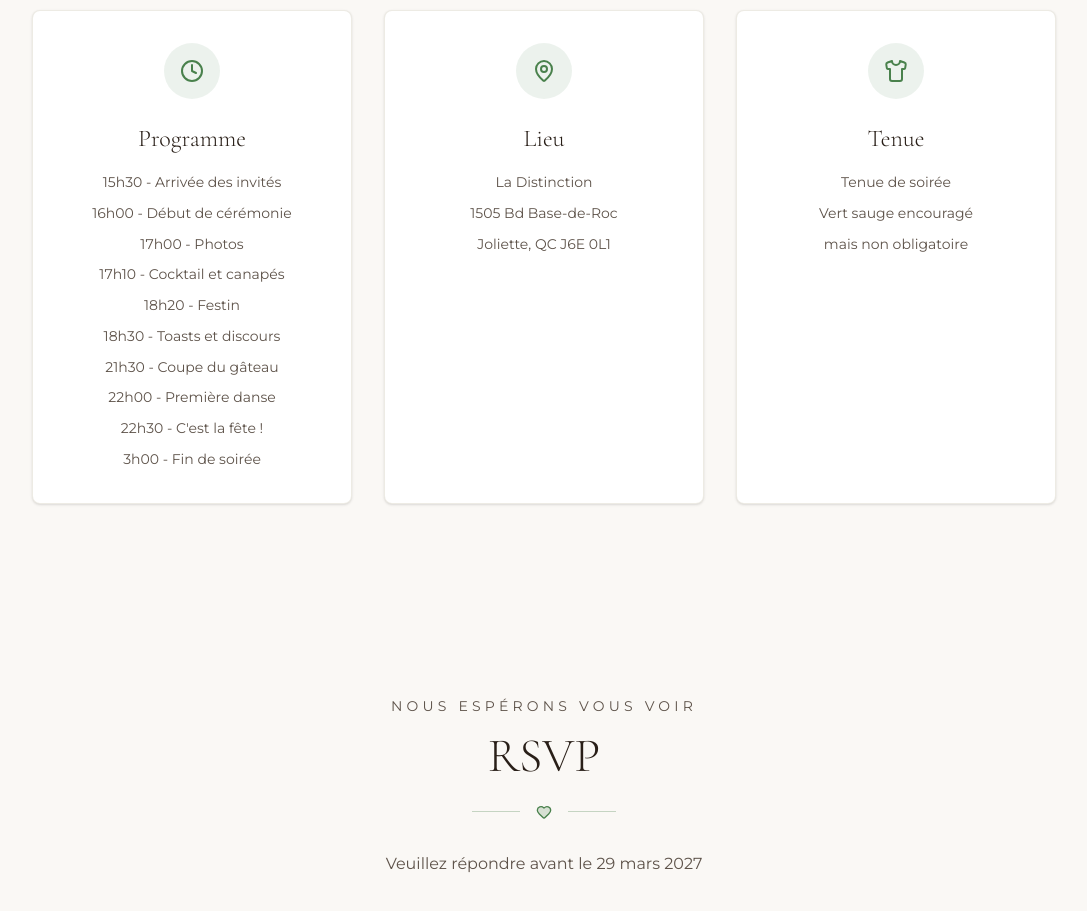
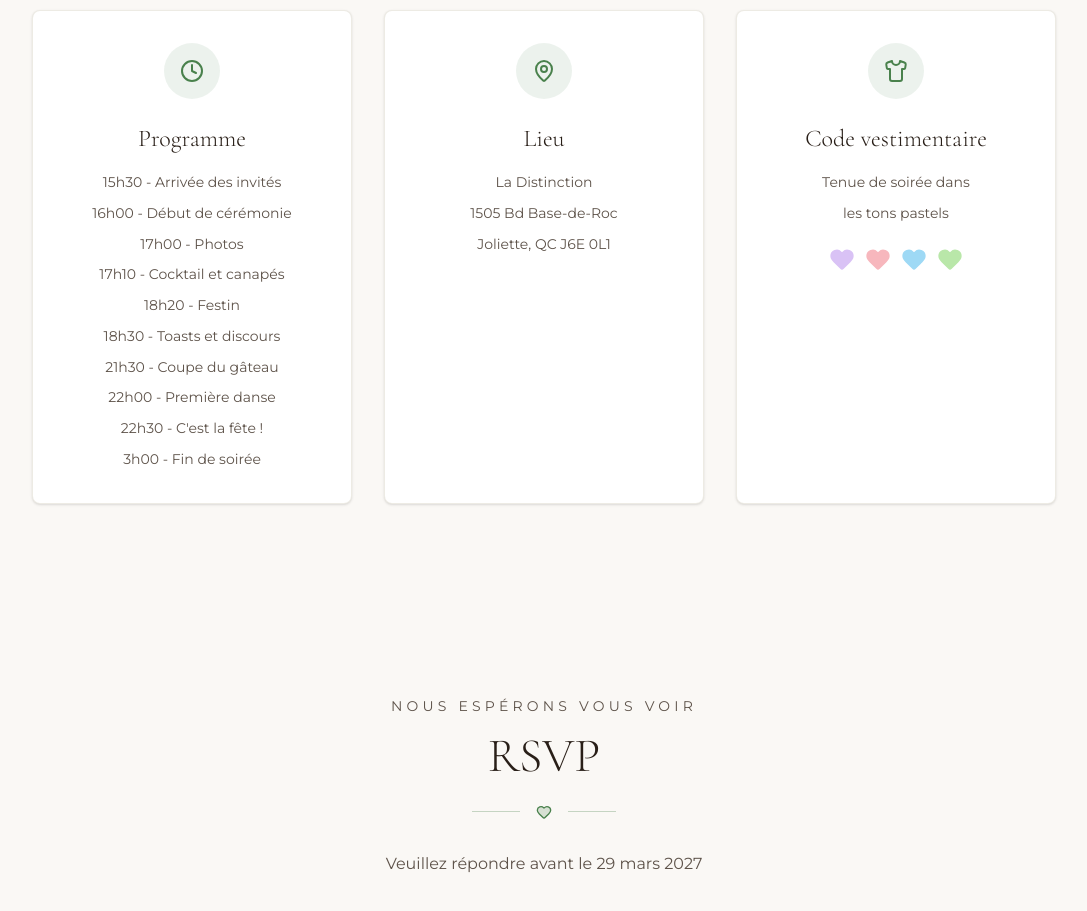
Before and after one commit to pixelfenix/Wedding, a Next.js app: page / in a window 1280 px wide. Shown: the part 2940-3851 px from the top of the page, without its empty margins (96-1183 px from the left). Built offline with nearby package versions, Linux system fonts and the light colour scheme.

Commit message:
Update pastel dress code section

```diff
--- a/components/wedding-details.tsx
+++ b/components/wedding-details.tsx
@@ -30,12 +30,12 @@ const details = [
   },
   {
     icon: Shirt,
-    title: "Tenue",
+    title: "Code vestimentaire",
     items: [
-      "Tenue de soirée",
-      "Vert sauge encouragé",
-      "mais non obligatoire",
+      "Tenue de soirée dans",
+      "les tons pastels",
     ],
+    pastelHearts: true,
   },
 ]
 
@@ -77,6 +77,23 @@ export function WeddingDetails() {
                       {item}
                     </p>
                   ))}
+                  {detail.pastelHearts && (
+                    <div className="mt-5 flex items-center justify-center gap-2" aria-label="Couleurs pastel suggérées">
+                      {[
+                        "text-[#d9c2f5]",
+                        "text-[#f7b7bd]",
+                        "text-[#9ed9f5]",
+                        "text-[#b9e7a9]",
+                      ].map((color) => (
+                        <Heart
+                          key={color}
+                          aria-hidden="true"
+                          className={`h-7 w-7 fill-current ${color}`}
+                          strokeWidth={0}
+                        />
+                      ))}
+                    </div>
+                  )}
                 </div>
               </div>
             )
```
